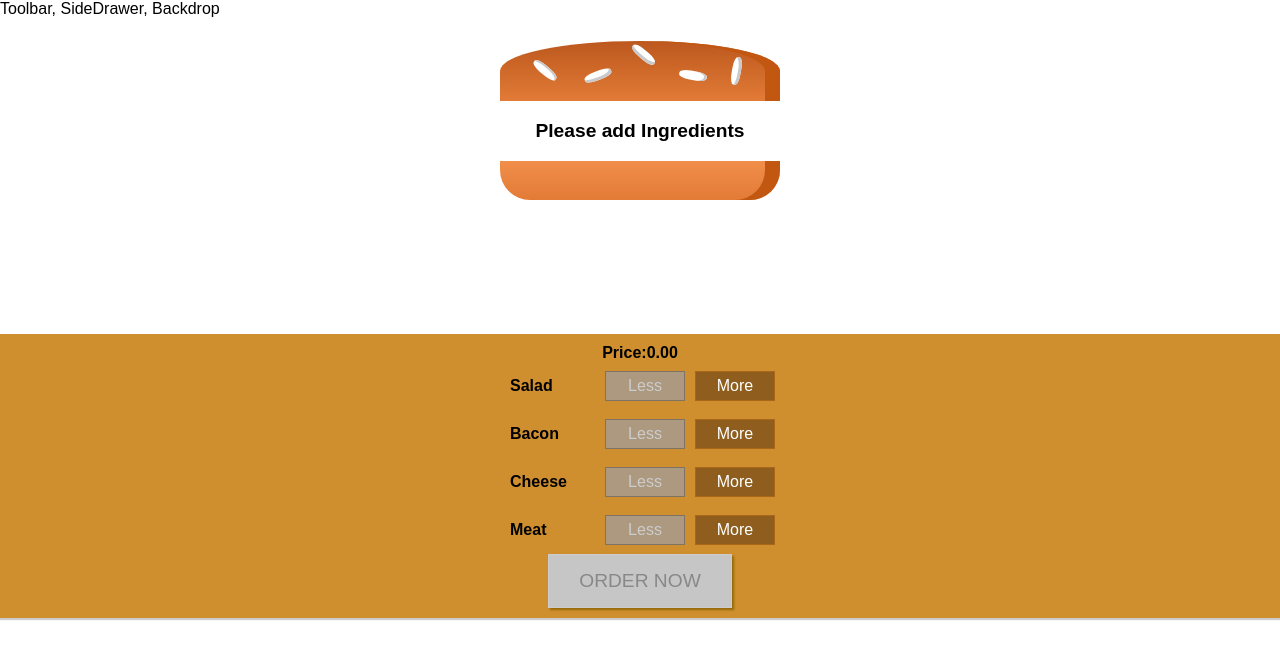
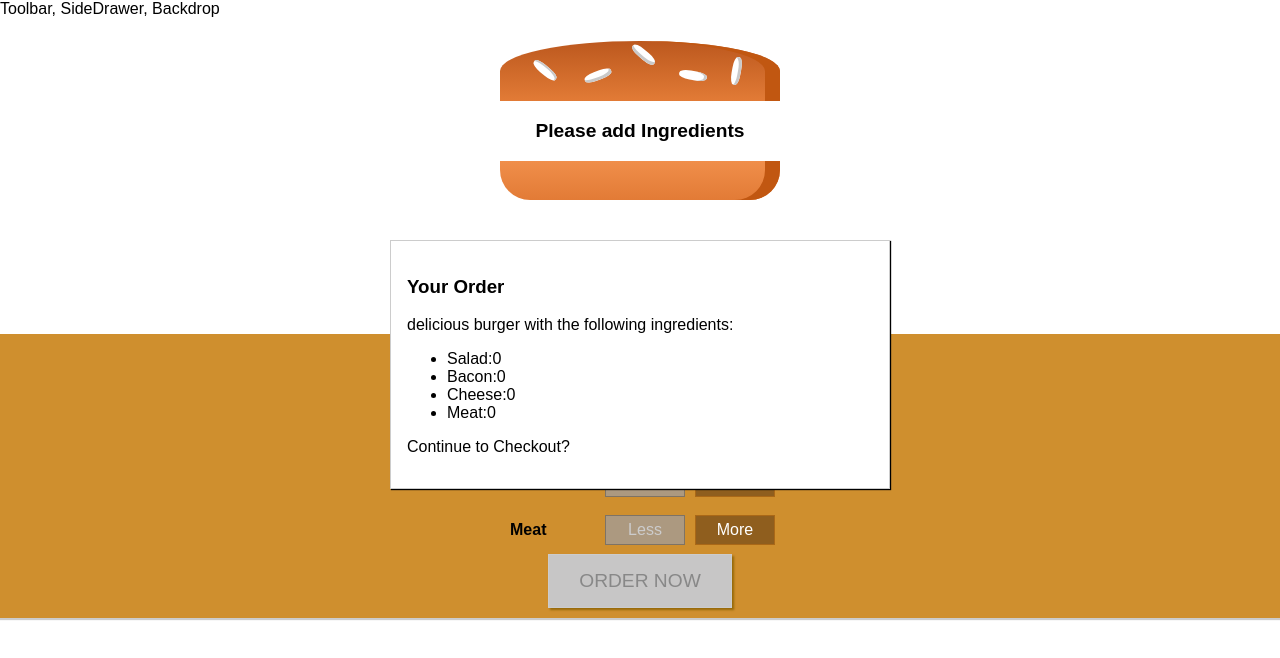
Before and after one commit to olutherockboy/FASTFOOD, a React (Create React App) app: page / in a window 1280 px wide. Shown: the top 658 px of the page. Built offline with nearby package versions, Linux system fonts and the light colour scheme.

Commit message:
added a modal

```diff
--- /dev/null
+++ b/src/components/Burger/OrderSummary/OrderSummary.js
@@ -0,0 +1,27 @@
+import React, { Component } from 'react';
+import Aux  from '../../../containers/hoc/Auxx';
+
+const orderSummary = (props) => {
+const ingredientSummary = Object.keys(props.ingredients)
+   .map(igkey =>{
+       return(
+           <li key={igkey}>
+               <span style={{textTransform:'capitalize'}}>{igkey}</span>:{props.ingredients[igkey]}
+            </li>
+       )
+   });
+   return(
+       <Aux>
+           <h3>Your Order</h3>
+           <p>delicious burger with the following ingredients:</p>
+           <ul>
+               {ingredientSummary}
+           </ul>
+           <p>Continue to Checkout?</p>
+       </Aux>)
+
+
+
+}
+
+export default orderSummary
--- /dev/null
+++ b/src/components/Layout/UI/Modal/Modal.js
@@ -0,0 +1,11 @@
+import React, { Component } from 'react';
+import classes from '../Modal/Modal.module.css';
+
+
+const modal = (props) => (
+     <div className={classes.Modal}>
+         {props.children}
+     </div>
+);
+
+export default modal;
--- /dev/null
+++ b/src/components/Layout/UI/Modal/Modal.module.css
@@ -0,0 +1,20 @@
+.Modal {
+    position: fixed;
+    z-index: 500;
+    background-color: white;
+    width: 70%;
+    border: 1px solid #ccc;
+    box-shadow: 1px 1px 1px black;
+    padding: 16px;
+    left: 15%;
+    top: 30%;
+    box-sizing: border-box;
+    transition: all 0.3s ease-out;
+}
+
+@media (min-width: 600px) {
+    .Modal {
+        width: 500px;
+        left: calc(50% - 250px);
+    }
+}
--- a/src/containers/BurgerBuilder/BurgerBuilder.js
+++ b/src/containers/BurgerBuilder/BurgerBuilder.js
@@ -2,8 +2,8 @@
 import Aux from '../hoc/Auxx';
 import Burger from '../../components/Burger/Burger';
 import BuildControls from '../../components/Burger/BuildControls/BuildControls';
-
-
+import Modal from '../../components/Layout/UI/Modal/Modal'
+import OrderSummary from '../../components/Burger/OrderSummary/OrderSummary';
 class BurgerBuilder extends Component {
 
   state ={
@@ -109,6 +109,9 @@
 
 return (
     <Aux>
+      <Modal>
+        <OrderSummary ingredients={this.state.Ingredients}/>
+      </Modal>
         <Burger isAnyIngredient={this.isAnyIngredient} type={this.state.Ingredients} />
         <BuildControls
          addIngredient={this.addIngredient}
```
Also changed, not shown: src/components/Layout/UI/Backdrop/Backdrop.js (added), 1 other file (tests, documents, lock files or other folders).
